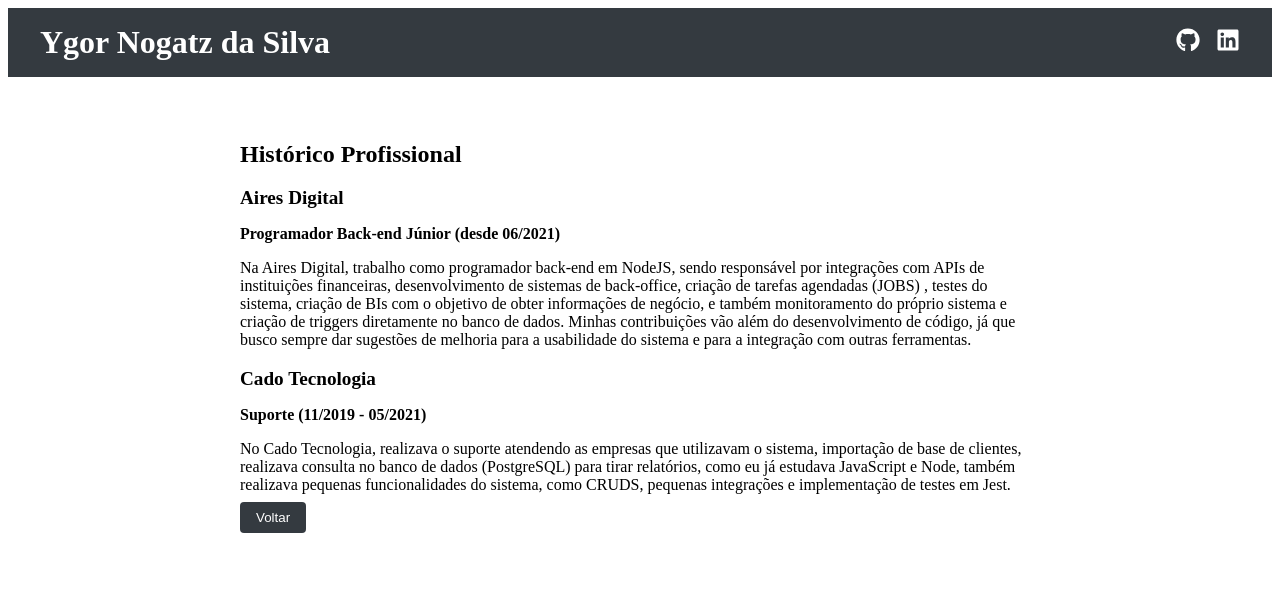
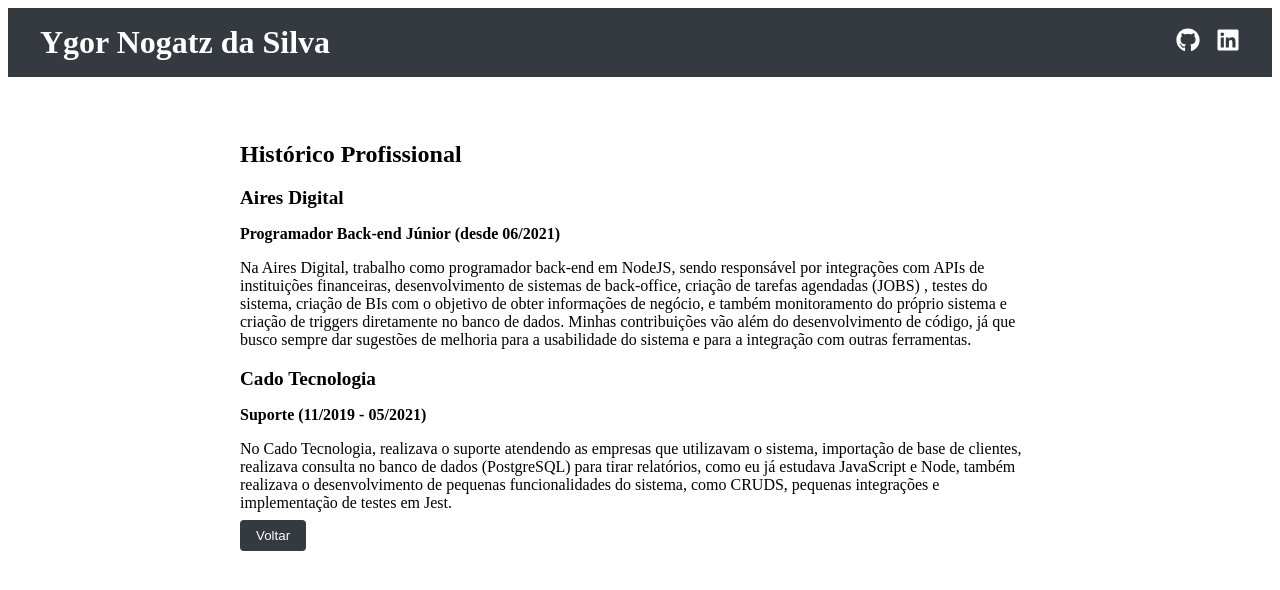
Before and after one commit to Ynogatz/portfolio, a Next.js app: page /experience in a window 1280 px wide. Shown: the top 590 px of the page. Built offline with nearby package versions, Linux system fonts and the light colour scheme.

Commit message:
fix: melhoria description em experiencias

```diff
--- a/components/experience.tsx
+++ b/components/experience.tsx
@@ -47,9 +47,8 @@ const Experience = () => {
                 No Cado Tecnologia, realizava o suporte atendendo as empresas que utilizavam o sistema, importação de
                 base de
                 clientes, realizava consulta no banco de dados (PostgreSQL) para tirar relatórios, como eu já estudava
-                JavaScript e Node, também realizava pequenas funcionalidades do sistema, como CRUDS, pequenas
-                integrações e
-                implementação de testes em Jest.
+                JavaScript e Node, também realizava o desenvolvimento de pequenas funcionalidades do sistema, como CRUDS, pequenas
+                integrações e implementação de testes em Jest.
             </Description>
             <BackButton />
         </ExperienceContainer>
```
